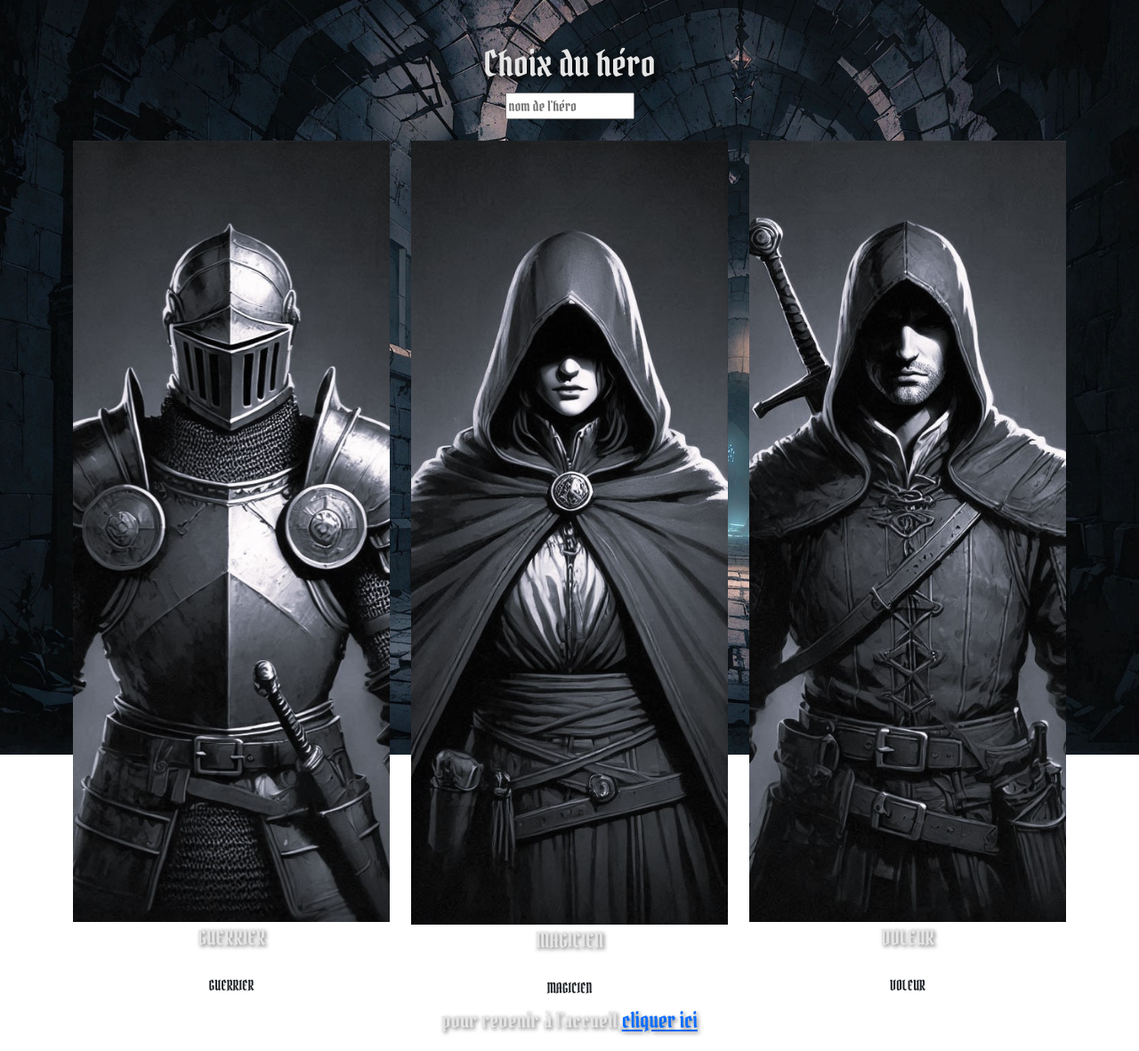
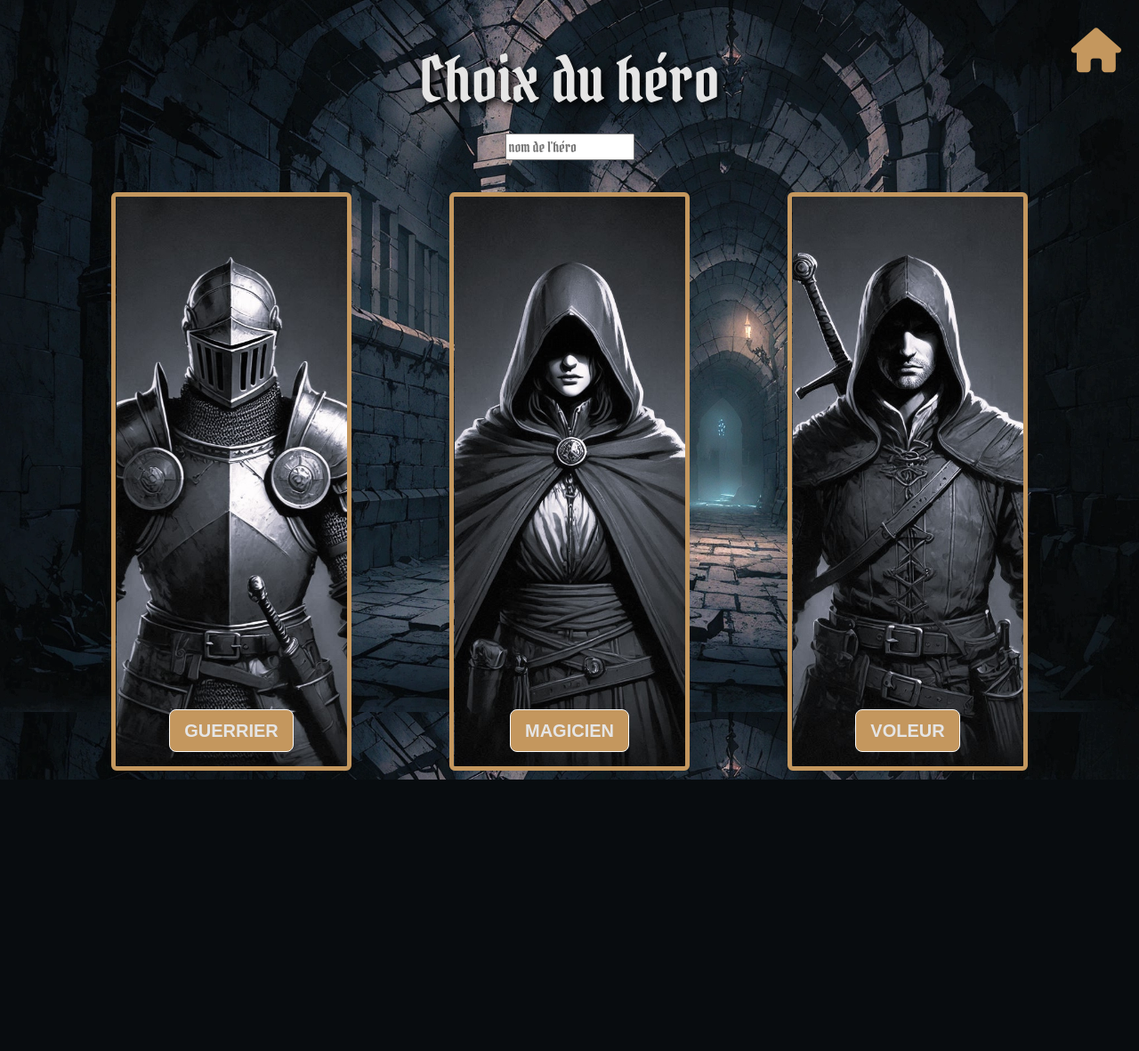
Before and after one commit to RageurRandom/dungeon_xplorer, a PHP site: page /dx_11/views/personnage/creationPersonnage.php in a window 1280 px wide. Shown: the whole page at 89% size. After the commit the page ends 876 px from the top, so only its background shows below. Run offline with PHP 8.4, Linux system fonts and the light colour scheme; some libraries are stand-ins or nearby versions.

Commit message:
choix perso

```diff
--- a/assets/css/style.css
+++ b/assets/css/style.css
@@ -19,6 +19,7 @@
     background-size: cover;
     background-position: center;
     background-repeat: no-repeat;
+    background-attachment: fixed;
     height: 100vh;
     margin: 0;
     font-family: 'PirataOne', sans-serif;
@@ -71,14 +72,23 @@
     color: var(--btn-primary);
 }
 
-.deconnexion-btn {
+.deconnexion-btn, .home-btn {
     position: absolute;
     top: 20px;
     right: 20px;
 }
 
+.home-btn {
+    color: var(--btn-primary);
+    font-size: 50px;
+}
+
+.home-btn:hover {
+    color: var(--btn-secondary);
+}
+
 @media (max-width: 768px) {
-    .deconnexion-btn {
+    .deconnexion-btn, .home-btn {
         right: 50%;
         transform: translateX(50%);
     }
--- /dev/null
+++ b/assets/css/styleCreationPersonnage.css
@@ -0,0 +1,89 @@
+:root {
+    --color-primary: #1A1A1A;
+    --color-secondary: #2E2E2E;
+    --text-primary: #E5E5E5;
+    --text-secondary: #BFBFBF;
+    --btn-primary: #C4975E;
+    --btn-secondary: #8B1E1E;
+    --alert: #8B1E1E;
+    --success: #4A7A66;
+}
+
+
+h1{
+    text-align: center;
+    font-size: 70px;
+}
+
+.wrapper {
+    height: 50px;
+    display: flex;
+    align-items: center;
+    justify-content: center;
+}
+
+.box {
+    border-radius: 5px;
+    color: #fff;
+}
+
+.character {
+    border: 5px solid var(--btn-primary);
+    border-radius: 6px;
+
+    display: flex;
+    align-items: flex-end;
+    justify-content: center;
+
+    width: 100%;
+    max-width: 270px;
+    height: 650px;
+
+    background-size: contain; /* Ensure the image fits within the container */
+    background-position: center;
+    background-repeat: no-repeat;
+    margin: 10px; /* Add some margin to space out the character divs */
+}
+
+
+.guerrier {
+    background-image: url(../images/bw_guerrier.jpeg);
+}
+
+.guerrier:hover {
+    background-image: url(../images/color_guerrier.jpeg);
+}
+
+.magicien {
+    background-image: url(../images/bw_mage.jpeg);
+}
+
+.magicien:hover {
+    background-image: url(../images/color_mage.jpeg);
+}
+
+.voleur {
+    background-image: url(../images/bw_voleur.jpeg);
+}
+
+.voleur:hover {
+    background-image: url(../images/color_voleur.jpeg);
+}
+
+@media (max-width: 992px) {
+    .home-btn {
+        top: 10px;
+        font-size: 40px;
+    }
+
+    h1{
+        font-size: 40px;
+        margin-top: 30px;
+    }
+    .container.mt-3.d-lg-block {
+        display: none;
+    }
+    .container.mt-3.d-lg-none {
+        display: block;
+    }
+}
--- a/views/personnage/creationPersonnage.php
+++ b/views/personnage/creationPersonnage.php
@@ -1,72 +1,106 @@
+<!-- filepath: /c:/xampp/htdocs/dx_11/views/personnage/creationPersonnage.php -->
 <!DOCTYPE html>
 <html lang="en">
+
 <head>
     <meta charset="UTF-8">
     <meta name="viewport" content="width=device-width, initial-scale=1.0">
 
-    <!-- <link href="assets/css/choixPersonnage.css" rel="stylesheet" /> -->
+    <!-- Font Awesome -->
+    <script src="https://kit.fontawesome.com/5022ecc52d.js" crossorigin="anonymous"></script>
 
     <!-- Bootstrap CSS -->
     <link href="https://cdn.jsdelivr.net/npm/bootstrap@5.3.3/dist/css/bootstrap.min.css" rel="stylesheet"
         integrity="sha384-QWTKZyjpPEjISv5WaRU9OFeRpok6YctnYmDr5pNlyT2bRjXh0JMhjY6hW+ALEwIH" crossorigin="anonymous">
     <script src="https://cdn.jsdelivr.net/npm/bootstrap@5.3.3/dist/js/bootstrap.bundle.min.js"
-        integrity="sha384-YvpcrYf0tY3lHB60NNkmXc5s9fDVZLESaAA55NDzOxhy9GkcIdslK1eN7N6jIeHz"
-        crossorigin="anonymous" defer></script>
+        integrity="sha384-YvpcrYf0tY3lHB60NNkmXc5s9fDVZLESaAA55NDzOxhy9GkcIdslK1eN7N6jIeHz" crossorigin="anonymous"
+        defer></script>
 
     <!-- Custom CSS -->
     <link href="assets/css/style.css" rel="stylesheet">
+    <link href="assets/css/styleCreationPersonnage.css" rel="stylesheet">
+
 
     <title>création héro</title>
 </head>
+
 <body>
-    <form action="creationHero" method = "post">
 
-    <div class="container text-center mt-5">
+    <form action="creationHero" method="post">
+        <a href="connexion" class="home-btn"><i class="fas fa-home"></i></a>
+
+        <br><br>
+
         <h1> Choix du héro</h1>
         <div class="wrapper">
-            <div class="box"><input type="text" placeholder="nom de l'héro" id="heroName" name="heroName" required/></div>
+            <div class="box">
+                <input type="text" placeholder="nom de l'héro" id="heroName" name="heroName" required />
+            </div>
         </div>
 
-        <div class="row mt-4">
-
-            <div class="col-md-4 col-sm-12">
-                <div class="character">
-                    <img src="assets/images/bw_guerrier.jpeg" alt="guerrier" class="img-fluid">
-                    <p>GUERRIER</p>
-                    <button class="btn" name="heroClass" type="submit" value="GUERRIER">GUERRIER</button>
-
+        <div class="container mt-3 d-none d-lg-block">
+            <div class="row">
+                <div class="col justify-content-center d-flex align-items-center">
+                    <div class="character guerrier">
+                        <button class="btn btn-primary btn-lg btn-light mb-3" name="heroClass" type="submit"
+                            value="GUERRIER">GUERRIER</button>
+                    </div>
+                </div>
+                <div class="col justify-content-center d-flex align-items-center">
+                    <div class="character magicien">
+                        <button class="btn btn-primary btn-lg btn-light mb-3" name="heroClass" type="submit"
+                            value="MAGICIEN">MAGICIEN</button>
+                    </div>
+                </div>
+                <div class="col justify-content-center d-flex align-items-center">
+                    <div class="character voleur">
+                        <button class="btn btn-primary btn-lg btn-light mb-3" name="heroClass" type="submit"
+                            value="VOLEUR">VOLEUR</button>
+                    </div>
                 </div>
             </div>
+        </div>
 
-            <div class="col-md-4 col-sm-12">
-                <div class="character">
-                    <img src="assets/images/bw_mage.jpeg" alt="guerrier" class="img-fluid">
-                    <p>MAGICIEN</p>
-                    <button class="btn" name="heroClass" type="submit" value="MAGICIEN">MAGICIEN</button>
+        <div class="container mt-3 d-lg-none">
+            <div id="characterCarousel" class="carousel slide" data-bs-ride="carousel">
+                <div class="carousel-inner">
+                    <div class="carousel-item active">
+                        <div class="d-flex justify-content-center">
+                            <div class="character guerrier">
+                                <button class="btn btn-primary btn-lg btn-light mb-3" name="heroClass" type="submit"
+                                    value="GUERRIER">GUERRIER</button>
+                            </div>
+                        </div>
+                    </div>
+                    <div class="carousel-item">
+                        <div class="d-flex justify-content-center">
+                            <div class="character magicien">
+                                <button class="btn btn-primary btn-lg btn-light mb-3" name="heroClass" type="submit"
+                                    value="MAGICIEN">MAGICIEN</button>
+                            </div>
+                        </div>
+                    </div>
+                    <div class="carousel-item">
+                        <div class="d-flex justify-content-center">
+                            <div class="character voleur">
+                                <button class="btn btn-primary btn-lg btn-light mb-3" name="heroClass" type="submit"
+                                    value="VOLEUR">VOLEUR</button>
+                            </div>
+                        </div>
+                    </div>
                 </div>
+                <a class="carousel-control-prev" href="#characterCarousel" role="button" data-bs-slide="prev">
+                    <span class="carousel-control-prev-icon" aria-hidden="true"></span>
+                    <span class="sr-only">Previous</span>
+                </a>
+                <a class="carousel-control-next" href="#characterCarousel" role="button" data-bs-slide="next">
+                    <span class="carousel-control-next-icon" aria-hidden="true"></span>
+                    <span class="sr-only">Next</span>
+                </a>
             </div>
-
-            <div class="col-md-4 col-sm-12">
-                <div class="character">
-                    <img src="assets/images/bw_voleur.jpeg" alt="guerrier" class="img-fluid">
-                    <p>VOLEUR</p>
-                    <button class="btn" name="heroClass" type="submit" value="VOLEUR">VOLEUR</button>
-                </div>
-            </div>
-
-
-		<section class="MAGICIEN">
-		</section>
-
-		<section class="VOLEUR">
-		</section>
-
+        </div>
     </form>
 
-    <footer>
-        <p> pour revenir à l'accueil,<a href="">cliquer ici</a></p>
-	</footer>
+</body>
 
-
-</body>
 </html>
```
Also changed, not shown: assets/images/color_guerrier.jpeg (renamed from assets/images/guerrier.jpeg), assets/images/color_mage.jpeg (renamed from assets/images/mage.jpeg), assets/images/color_voleur.jpeg (renamed from assets/images/voleur.jpeg).
